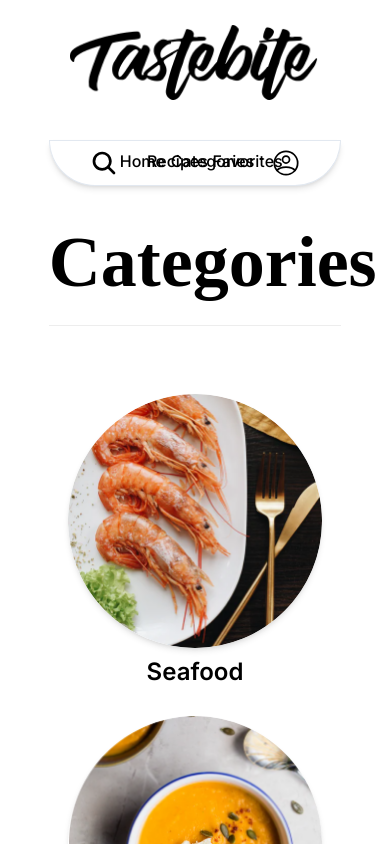
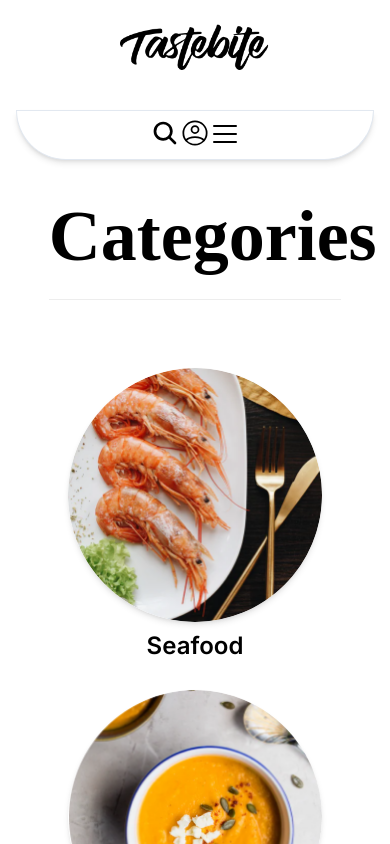
Before and after one commit to QWIDEX/tastebite, a Next.js app: page /recipes/categories in a window 390 px wide. Shown: the top 844 px of the page. Built offline with nearby package versions, Linux system fonts and the light colour scheme; a web font is replaced by a local one.

Commit message:
Adaptive header done

```diff
--- a/package.json
+++ b/package.json
@@ -15,7 +15,7 @@
     "autoprefixer": "10.4.14",
     "eslint": "8.45.0",
     "eslint-config-next": "13.4.10",
-    "next": "13.4.10",
+    "next": "^13.4.12",
     "postcss": "8.4.26",
     "react": "18.2.0",
     "react-dom": "18.2.0",
--- a/src/app/page.tsx
+++ b/src/app/page.tsx
@@ -2,14 +2,22 @@ import Catalog from "@/components/Catalog/Catalog";
 import CategoriesSmall from "@/components/Categories/CategoriesSmall";
 import RecipesSwiper from "@/components/RecipesSwiper/RecipesSwiper";
 import getRandomRecepies from "@/utils/spoonacular/getRandomRecepies";
+import { Recipe } from "@/utils/spoonacular/types";
 
 export default async function Home() {
-  const recipes = await getRandomRecepies(5);
+  let error: Error | boolean = false;
+  let recipes: Recipe[] = [];
+  await getRandomRecepies(5)
+    .then((data) => (recipes = data))
+    .catch((err) => (error = err));
 
   return (
-    <div className="">
+    <div>
       <RecipesSwiper recipes={recipes} />
       <section className="relative w-10/12 mx-auto">
+        <h1 className="text-4xl mt-10 font-semibold mb leading-normal font-serif">
+          Random Recipes
+        </h1>
         <Catalog recipes={recipes} />
         <CategoriesSmall />
       </section>
--- a/src/components/Categories/CategoriesSmall.tsx
+++ b/src/components/Categories/CategoriesSmall.tsx
@@ -12,7 +12,8 @@ export default function CategoriesSmall(): React.ReactElement {
       <h1 className="text-4xl font-semibold mb-5 leading-normal font-serif">
         Popular Categories
       </h1>
-      <div className="flex gap-7 flex-wrap justify-around">
+      <div className="flex gap-7 flex-wrap justify-between">
+        {/* document.documentElement.scrollWidth / 3 - 40 > 156 ? 156 : document.documentElement.scrollWidth / 3 - 40 */}
         <Category label="Pasta" src={pastaImg} />
         <Category label="Pizza" src={pizzaImg} />
         <Category label="Deserts" src={desertsImg} />
--- a/src/components/Categories/Category.tsx
+++ b/src/components/Categories/Category.tsx
@@ -13,7 +13,10 @@ const Category = ({
   className?: string;
 }): React.ReactElement => {
   return (
-    <div className="flex group justify-center cursor-pointer items-center gap-2 flex-col">
+    <div
+      className="flex group justify-center cursor-pointer items-center gap-2 flex-col"
+      style={{ width: `${size}px` }}
+    >
       <Image
         height={size}
         className="rounded-full group-hover:scale-[105%] shadow-md group-hover:shadow-lg transition-all duration-300"
--- a/src/components/Header/Header.tsx
+++ b/src/components/Header/Header.tsx
@@ -1,60 +1,55 @@
+"use client";
 import Image from "next/image";
 import logo from "@/images/logo.png";
 import Link from "next/link";
+import { useState } from "react";
 
 export default function Header(): React.ReactElement {
+  const [opened, setOpened] = useState(false);
+
   return (
     <>
-      <Link href="/" className="w-fit mx-auto block mt-6 mb-10">
+      <Link
+        href="/"
+        className="w-1/3 max-w-[250px] min-w-[150px] mx-auto block mt-6 mb-10"
+      >
         <Image
           priority={true}
           src={logo}
           height={78}
           width={255}
-          className="max-w-[250px] !aspect-auto !h-auto mx-auto !w-full"
+          className="!aspect-auto !h-auto mx-auto !w-full"
           alt="logo"
         />
       </Link>
-      <div className="sticky shadow-md mx-auto justify-items-center mb-10 z-50 top-0 grid grid-cols-6 rounded-br-full rounded-bl-full w-3/4 bg-white border-slate-200 border min-h-[40px] px-10 py-2">
-        <button className="group w-fit justify-self-start">
-          <svg
-            xmlns="http://www.w3.org/2000/svg"
-            width="28"
-            height="28"
-            viewBox="0 0 512 512"
-          >
-            <path
-              className="group-hover:fill-[#ff642f] transition-all duration-300"
-              fill="currentColor"
-              d="M456.69 421.39L362.6 327.3a173.81 173.81 0 0 0 34.84-104.58C397.44 126.38 319.06 48 222.72 48S48 126.38 48 222.72s78.38 174.72 174.72 174.72A173.81 173.81 0 0 0 327.3 362.6l94.09 94.09a25 25 0 0 0 35.3-35.3ZM97.92 222.72a124.8 124.8 0 1 1 124.8 124.8a124.95 124.95 0 0 1-124.8-124.8Z"
-            />
-          </svg>
-        </button>
+      <header className="sticky shadow-md mx-auto justify-items-center  w-11/12 lg:w-3/4 mb-10 z-50 top-0  rounded-br-full  rounded-bl-full  bg-white border-slate-200 border min-h-[50px] px-5 sm:!px-10 py-2">
+        <div className="relative grid justify-items-center h-full grid-cols-3 place-items-center sm:grid-cols-6">
+          <SearchHandler className="z-20" />
           <Link
             href="/"
-          className="font-medium w-fit hover:text-[#ff642f] transition-all duration-300"
+            className="font-medium w-fit hidden sm:block hover:text-[#ff642f] transition-all duration-300"
           >
             Home
           </Link>
           <Link
             href="/recipes"
-          className="font-medium w-fit hover:text-[#ff642f] transition-all duration-300"
+            className="font-medium w-fit hidden sm:block hover:text-[#ff642f] transition-all duration-300"
           >
             Recipes
           </Link>
           <Link
             href="/recipes/categories"
-          className="font-medium w-fit hover:text-[#ff642f] transition-all duration-300"
+            className="font-medium w-fit hidden sm:block hover:text-[#ff642f] transition-all duration-300"
           >
             Categories
           </Link>
           <Link
             href="/favorites"
-          className="font-medium w-fit hover:text-[#ff642f] transition-all duration-300"
+            className="font-medium w-fit hidden sm:block hover:text-[#ff642f] transition-all duration-300"
           >
             Favorites
           </Link>
-        <button className="group w-fit justify-self-end">
+          <button className="group w-fit justify-self-center sm:justify-self-end">
             <svg
               xmlns="http://www.w3.org/2000/svg"
               width="28"
@@ -74,7 +69,118 @@ export default function Header(): React.ReactElement {
               </g>
             </svg>
           </button>
+          <button
+            className="sm:hidden justify-self-end w-6 h-6 relative "
+            onClick={() => setOpened(!opened)}
+          >
+            <div
+              className={`w-full h-0.5 rounded-full bg-black top-1 absolute transition-all duration-300 left-0 ${
+                opened ? "rotate-45 translate-y-2" : ""
+              }`}
+            ></div>
+            <div
+              className={`w-full h-0.5 rounded-full bg-black absolute transition-all duration-300 top-3 left-3 -translate-x-1/2 ${
+                opened ? "!w-0" : ""
+              }`}
+            ></div>
+            <div
+              className={`w-full h-0.5 rounded-full bg-black top-5 absolute transition-all duration-300  left-0 ${
+                opened ? "-rotate-45 -translate-y-2 0" : ""
+              }`}
+            ></div>
+          </button>
+          <div
+            className={`sm:hidden absolute flex flex-col gap-1 right-5 top-[100%] transition-all duration-300  rounded-lg z-10 bg-white shadow-md h-[124px] p-2 overflow-hidden ${
+              opened ? "" : "!h-0 !py-0"
+            }`}
+          >
+            <Link
+              href="/"
+              className="font-medium w-fit  hover:text-[#ff642f] transition-all duration-300"
+            >
+              Home
+            </Link>
+            <Link
+              href="/recipes"
+              className="font-medium w-fit  hover:text-[#ff642f] transition-all duration-300"
+            >
+              Recipes
+            </Link>
+            <Link
+              href="/recipes/categories"
+              className="font-medium w-fit  hover:text-[#ff642f] transition-all duration-300"
+            >
+              Categories
+            </Link>
+            <Link
+              href="/favorites"
+              className="font-medium w-fit  hover:text-[#ff642f] transition-all duration-300"
+            >
+              Favorites
+            </Link>
+          </div>
+        </div>
+      </header>
+    </>
+  );
+}
+
+const SearchHandler = ({
+  className = "",
+  activeWidth = "100%",
+}: {
+  className?: string;
+  activeWidth?: string;
+}) => {
+  const [active, setActive] = useState(false);
+
+  return (
+    <>
+      <div></div>
+      <div
+        className={`w-6 absolute left-0 flex gap-3 transition-all justify-self-start duration-300 items-center bg-white overflow-hidden ${className}`}
+        style={active ? { width: activeWidth } : {}}
+      >
+        <button
+          className="opacity-0 group transition-all duration-300"
+          style={active ? { opacity: 1 } : {}}
+          onClick={() => setActive(false)}
+        >
+          <svg
+            xmlns="http://www.w3.org/2000/svg"
+            width="24"
+            height="24"
+            viewBox="0 0 15 15"
+          >
+            <path
+              className="group-hover:fill-[#ff642f] transition-all duration-300"
+              d="M3.64 2.27L7.5 6.13l3.84-3.84A.92.92 0 0 1 12 2a1 1 0 0 1 1 1a.9.9 0 0 1-.27.66L8.84 7.5l3.89 3.89A.9.9 0 0 1 13 12a1 1 0 0 1-1 1a.92.92 0 0 1-.69-.27L7.5 8.87l-3.85 3.85A.92.92 0 0 1 3 13a1 1 0 0 1-1-1a.9.9 0 0 1 .27-.66L6.16 7.5L2.27 3.61A.9.9 0 0 1 2 3a1 1 0 0 1 1-1c.24.003.47.1.64.27Z"
+            />
+          </svg>
+        </button>
+        <input
+          type="text"
+          className="w-full relative border-b border-b-gray-300 mr-8 block px-3 py-1 "
+        />
+        <button
+          style={active ? { right: 0, left: "auto" } : {}}
+          className="group w-fit absolute right-[calc(100%-26px)] bg-white transition-all duration-300"
+          onClick={active ? () => {} : () => setActive(true)}
+        >
+          <svg
+            xmlns="http://www.w3.org/2000/svg"
+            width="28"
+            height="28"
+            viewBox="0 0 512 512"
+          >
+            <path
+              className="group-hover:fill-[#ff642f] transition-all duration-300"
+              fill="currentColor"
+              d="M456.69 421.39L362.6 327.3a173.81 173.81 0 0 0 34.84-104.58C397.44 126.38 319.06 48 222.72 48S48 126.38 48 222.72s78.38 174.72 174.72 174.72A173.81 173.81 0 0 0 327.3 362.6l94.09 94.09a25 25 0 0 0 35.3-35.3ZM97.92 222.72a124.8 124.8 0 1 1 124.8 124.8a124.95 124.95 0 0 1-124.8-124.8Z"
+            />
+          </svg>
+        </button>
       </div>
     </>
   );
-}
+};
--- a/src/components/RecipesSwiper/RecipesSwiper.tsx
+++ b/src/components/RecipesSwiper/RecipesSwiper.tsx
@@ -31,11 +31,11 @@ export default function RecipesSwiper({ recipes }: { recipes: Recipe[] }) {
               alt={recipe.title}
               className="w-full rounded-3xl aspect-video"
             />
-            <div className="absolute p-14 pb-40 flex flex-col justify-end gap-7 top-0 left-0 h-full w-full bg-[rgba(0,0,0,.3)] rounded-3xl">
-              <h1 className="text-white text-7xl w-[80%] font-serif">
+            <div className="absolute p-14 pb-[13%] flex flex-col justify-end sm:gap-7 gap-1 top-0 left-0 h-full w-full bg-[rgba(0,0,0,.3)] rounded-3xl">
+              <h1 className="text-white text-xl sm:text-2xl md:text-3xl lg:text-6xl xl:text-7xl w-[80%] font-serif">
                 {recipe.title}
               </h1>
-              <h3 className="text-white text-xl w-[80%]">
+              <h3 className="text-white md:text-xl text-lg w-[80%]">
                 by {recipe.sourceName}
               </h3>
             </div>
```
Also changed, not shown: src/utils/spoonacular/getRandomRecepies.ts (+19 -6 lines), src/utils/spoonacular/getRecipes.ts (+20 -8 lines), 1 other file (tests, documents, lock files or other folders). Lines whose indentation alone changed are shown as unchanged.
